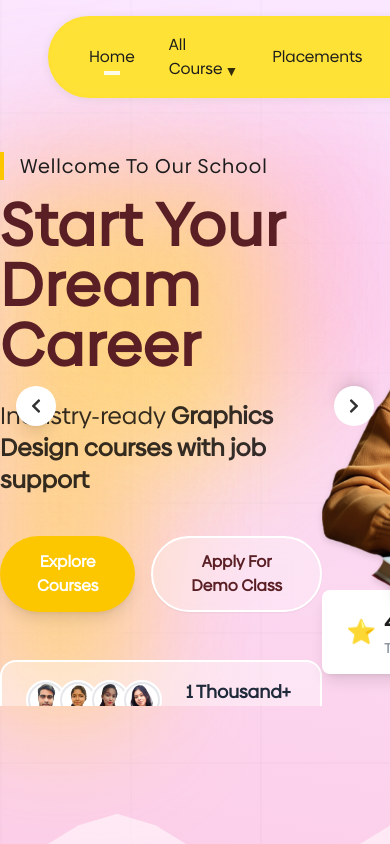
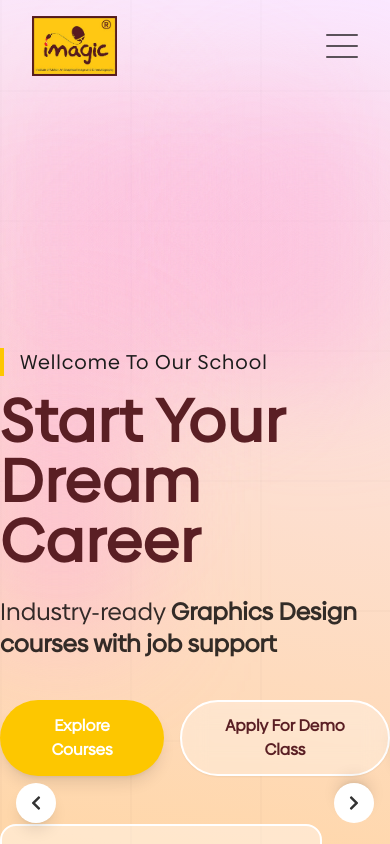
Before and after one commit to sankar-raul/Imagic, a React (Vite) app in the folder client/: page / in a window 390 px wide. Built offline with nearby package versions, Linux system fonts and the light colour scheme; a web font is replaced by a local one.

Commit message:
feat: add NoiseBackground component with gradient and noise overlay

```diff
--- a/client/src/components/layouts/rootLayout/RootLayout.tsx
+++ b/client/src/components/layouts/rootLayout/RootLayout.tsx
@@ -5,7 +5,8 @@ import Footer from "../../shared/footer/Footer";
 const RootLayout = () => {
 
     return (
-        <section className="bg-linear-10 from-pink-200 via-fuchsia-100 via-100% to-transparent scroll-smooth text-text-primary h-dvh overflow-y-scroll flex flex-col [&::-webkit-scrollbar]:hidden">
+        // <section className="bg-linear-10 from-pink-200 via-fuchsia-100 via-100% to-transparent scroll-smooth text-text-primary h-dvh overflow-y-scroll flex flex-col [&::-webkit-scrollbar]:hidden">
+        <section className="bg-linear-10 from-orange-200 via-fuchsia-100 via-100% to-transparent scroll-smooth text-text-primary h-dvh overflow-y-scroll flex flex-col [&::-webkit-scrollbar]:hidden">
             <Header />
             <main>
                 <Outlet />
--- a/client/src/components/shared/header/AllCourcesModal.tsx
+++ b/client/src/components/shared/header/AllCourcesModal.tsx
@@ -23,7 +23,7 @@ const AllCourcesModal:FC<AllCourcesModalProps> = ({
         opacity: 1,
         height: 'auto',
     }}
-    className={"absolute overflow-hidden z-10 top-full shadow-nav-modal w-full left-0 p-4 hidden opacity-0 transition-opacity duration-500 rounded-md bg-white/40 backdrop-blur-xl "+className}>
+    className={"lg:absolute overflow-hidden lg:z-10 top-full shadow-nav-modal lg:w-full left-0 p-4  opacity-0 transition-opacity duration-500 rounded-md bg-white/40 backdrop-blur-xl "+className}>
         <div className="grid md:grid-cols-2 lg:grid-cols-4 gap-6">
             {coursesData.map(({ title, courses }, index) => (
                 <div key={index}>
--- a/client/src/components/shared/header/Header.tsx
+++ b/client/src/components/shared/header/Header.tsx
@@ -2,42 +2,60 @@
 import { NavLink } from "react-router";
 import AllCourcesModal from "./AllCourcesModal";
 import { NavItems } from "../../../constants/nav/NavList";
+import { useCallback, useState } from "react";
 
+type navDisplayType = '-translate-y-full' | 'translate-y-0'
 
 const Header = () => {
+   const [ navDisplay, setNavDisplay ] = useState<navDisplayType>('-translate-y-full')
+    const handleNavOpen = useCallback((): void => {
+        setNavDisplay((prev: navDisplayType) => prev === '-translate-y-full' ? 'translate-y-0' : '-translate-y-full')
+    }, [])
+    const [ expandDetails, setExpandDetails ] = useState(false);
+
+    const hanbdleExpand = useCallback((): void => {
+        setExpandDetails((prev: boolean) => !prev)
+    }, [])
   return (
     <header className="sticky top-0 mt-0 flex justify-between items-center pt-4 pb-2 px-8 gap-4 z-11">
       <div className="h-15">
         <img
           className="h-full object-contain"
-          src="https://imagic.net.in/wp-content/uploads/2024/03/logo.jpg"
+          src="/images/logo.jpg"
           alt="Imagic"
         />
       </div>
-      <div className="grow font-semibold flex justify-center">
-        <nav className="md:w-1/2 md:min-w-max md:max-w-250 font-normal bg-yellow-300 before:content-[''] before:absolute before:inset-0 before:border-2 before:border-white/10 before:rounded-full before:bg-white/10 shadow-nav px-2 rounded-full relative before:blur-xs">
-          <ul className="flex mx-4 md:gap-6 lg:gap-8 justify-evenly items-center">
+      <div className="z-2">
+        <button
+          onClick={handleNavOpen}
+          className="flex flex-col gap-1.5 lg:hidden relative w-8 h-6 justify-center"
+        >
+          <div className={`w-8 h-0.5 bg-muted-text/80 rounded-full absolute transition-all duration-300 ${navDisplay === 'translate-y-0' ? '-rotate-45' : 'top-0'}`}></div>
+          <div className={`w-8 h-0.5 bg-muted-text/80 rounded-full transition-all duration-300 ${navDisplay === 'translate-y-0' ? 'opacity-0' : 'opacity-100'}`}></div>
+          <div className={`w-8 h-0.5 bg-muted-text/80 rounded-full absolute transition-all duration-300 ${navDisplay === 'translate-y-0' ? 'rotate-45' : 'bottom-0'}`}></div>
+        </button>
+      </div>
+      <div className={`grow font-semibold flex w-full justify-center flex-col lg:flex-row ${navDisplay} duration-150 fixed left-0 top-0 lg:static h-full lg:translate-y-0`}>
+        <nav className="md:w-1/2 md:min-w-max md:max-w-250 font-normal w-full max-h-full overflow-x-auto scroll-smooth bg-white lg:bg-yellow-300 before:content-[''] before:absolute before:inset-0 before:border-2 before:border-white/10 before:rounded-full before:bg-white/10 shadow-nav px-2 lg:rounded-full relative before:blur-xs">
+          <ul className="flex flex-col lg:flex-row md:gap-6 lg:gap-8 justify-evenly items-center my-16 lg:my-0">
             {NavItems.map(({ title, link, details }, index) => (
-              <div className="h-full flex items-center group" key={index}>
-                <NavLink
+              <div className="h-full flex flex-col lg:items-center group w-full whitespace-nowrap px-0 md:px-8 lg:px-0 justify-center" key={index}>
+                <div
                   key={index}
-                  className={({ isActive }) => {
-                    return (
-                      `border group flex items-end gap-0.5 border-transparent px-4 py-4 after:content-[''] after:absolute after:w-0 after:h-1 after:mb-4.5 after:bg-yellow-50 after:-bottom-2 after:cursor-pointer hover:after:w-[40%] after:left-1/2 after:-translate-x-1/2 after:transition-all after:duration-500 relative after:ease-out ` +
-                      (isActive ? "after:w-4" : "")
-                    );
-                  }}
-                  to={link}
+                  className="active:bg-neutral-50 w-full lg:bg-transparent border group flex items-end gap-0.5 border-transparent px-4 py-4 after:content-[''] after:absolute after:w-0 after:h-1 after:mb-4.5 after:bg-yellow-50 after:-bottom-2 after:cursor-pointer hover:after:w-[40%] after:left-1/2 after:-translate-x-1/2 after:transition-all after:duration-500 relative after:ease-out"
                 >
-                  {title} {details && <span className="text-black/80 text-sm">&#x25BC;</span>}
-                </NavLink>
+                 { details ? <p className="grow flex justify-between" onClick={hanbdleExpand}>{ title }<span className="text-black/80 text-sm">&#x25BC;</span></p> : <NavLink to={link} className={({ isActive }) => isActive ? "after:w-4" : "" + " grow"}>
+                    {title}
+                  </NavLink> }
+                </div>
                 {title === "All Course" && (
-                  <AllCourcesModal className="group-hover:block group-hover:opacity-100 hover:block" />
+                  <AllCourcesModal className={ expandDetails ? 'block opacity-100' : 'hidden' + " lg:group-hover:block group-hover:opacity-100 hover:block "} />
                 )}
               </div>
             ))}
           </ul>
         </nav>
+        <div onClick={handleNavOpen} className="bg-white/20 backdrop-blur-xs lg:hidden w-full grow"></div>
       </div>
     </header>
   );
--- a/client/src/components/shared/heroSlide/HeroSlide.tsx
+++ b/client/src/components/shared/heroSlide/HeroSlide.tsx
@@ -12,9 +12,13 @@ const HeroSlide = () => {
     }} whileInView={{
       opacity: 1,
       x: 0,
-    }} transition={{
+    }}
+    viewport={{
+      once: true
+    }}
+    transition={{
       duration: 0.8,
-    }} className="h-150 lg:h-[calc(100dvh-140px)] flex min-w-dvw max-w-dvw shrink-0 snap-start will-change-transform">
+    }} className="h-max lg:min-h-[calc(100dvh-140px)] flex flex-auto flex-wrap min-w-dvw max-w-dvw shrink-0 snap-start will-change-transform">
     <motion.div
         whileInView={{
         opacity: 1,
@@ -27,6 +31,7 @@ const HeroSlide = () => {
         transition={{
         duration: 0.8,
         }}
+        viewport={{ once: true }}
         className="my-46 md:ml-30 lg:ml-50 flex flex-col gap-4 w-max justify-center">
         <p className="text-xl mt-20 border-l-4 pl-4 border-yellow-400 tracking-wider">
           Wellcome To Our School
--- /dev/null
+++ b/client/src/components/shared/noiseBackground/NoiseBackground.tsx
@@ -0,0 +1,22 @@
+const NoiseBackground = () => {
+  return (
+    <div
+      style={{
+        // background: "radial-gradient(107.48% 111.076% at 4.6875% -4.53587%, rgb(183, 240, 253) 0%, rgb(99, 183, 232) 46.3146%, rgb(26, 77, 150) 100%)",
+        background:
+          "radial-gradient(76.3992% 72.7848% at 54.9716% 35.443%, rgb(255, 199, 69) 0%, rgb(254, 176, 3) 28.5%, rgb(255, 146, 3) 71.0326%, rgb(255, 80, 4) 100%)",
+        borderRadius: 48,
+        willChange: "auto",
+      }}
+      className="relative flex p-4 flex-auto justify-between flex-col rounded-3xl shadow-lg md:cursor-pointer min-w-80 max-w-96 aspect-4/5 hover:z-1 group/card">
+      <div
+        className="absolute inset-0 bg-contain bg-top-left opacity-50"
+        style={{
+          backgroundImage: "url(/svg/noise.svg)",
+        }}
+      ></div>
+    </div>
+  );
+};
+
+export default NoiseBackground;
--- a/client/src/components/shared/trustCard/TrustCard.tsx
+++ b/client/src/components/shared/trustCard/TrustCard.tsx
@@ -17,6 +17,7 @@ const TrustCard:FC<TrustCardProps> = ({
         opacity: 0,
         y: 50,
     }}
+    viewport={{ once: true }}
     whileInView={{
         opacity: 1,
         y: 0,
--- a/client/src/components/shared/trustCards/TrustCards.tsx
+++ b/client/src/components/shared/trustCards/TrustCards.tsx
@@ -27,15 +27,15 @@ const TrustCardsProps = [
 ]
 const TrustCards = () => {
   return (
-    <div className="flex flex-col pt-40 pb-20 px-40 gap-16 items-center relative bg-linear-to-b from-white/60 to-95% to-transparent" style={{
+    <div className="flex flex-col pt-40 pb-20 md:px-40 gap-16 items-center relative bg-linear-to-b from-white/60 to-95% to-transparent" style={{
             clipPath:
               "polygon(0 15%, 10% 12%, 20% 10%, 30% 9%, 40% 10%, 50% 12%, 60% 14%, 70% 15%, 80% 14%, 90% 12%, 100% 10%, 100% 100%, 0 100%)",
           }}>
-        <div className="text-left flex flex-col gap-4 text-muted-text/60 self-start">
-            <h1 className="text-4xl font-extrabold tracking-wider bg-clip-text bg-linear-to-r from-deep-brand to-40% to-yellow-400 text-transparent">Why Imagic?</h1>
+        <div className="w-[90%] mx-auto text-left flex flex-col gap-4 text-muted-text/60 self-start">
+            <h1 className="text-4xl font-black font-biennale-black bg-clip-text bg-linear-to-r bg-[radial-gradient(76.3992%_72.7848%_at_54.9716%_35.443%,rgb(255,199,69)_0%,rgb(254,176,3)_28.5%,rgb(255,146,3)_71.0326%,rgb(255,80,4)_100%)] text-transparent">Why Imagic?</h1>
             <p>Industry-focused training since 2010 with lifetime job placement support.</p>
         </div>
-        <div className="flex flex-col gap-6 w-full md:w-4/5 3xl:w-1/2">
+        <div className="flex flex-col gap-6 w-[90%] md:w-4/5 3xl:w-1/2">
         {
             TrustCardsProps.map(({title, description, icon}, index) => (
                 <TrustCard
@@ -47,9 +47,7 @@ const TrustCards = () => {
             ))
         }
         </div>
-        <div className="absolute top-0 w-0.5 shadow-2xl rounded-full h-full bg-linear-to-b from-transparent via-yellow-300 to-transparent">
-
-        </div>
+        {/* <div className="absolute top-0 w-0.5 shadow-2xl rounded-full h-full bg-linear-to-b from-transparent via-yellow-300 to-transparent"></div> */}
     </div>
   )
 }
```
Also changed, not shown: client/public/images/logo.jpg (added). Lines whose indentation alone changed are shown as unchanged.
